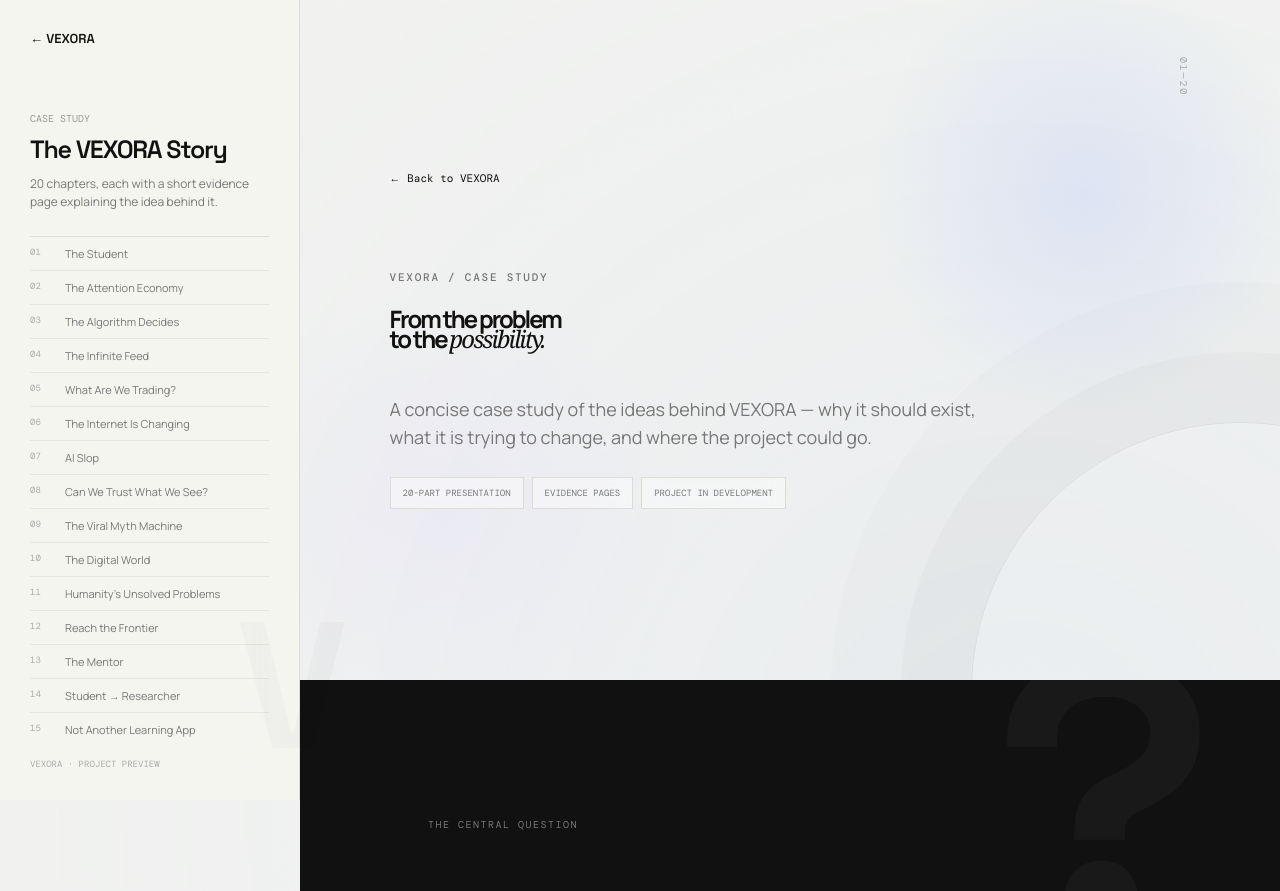
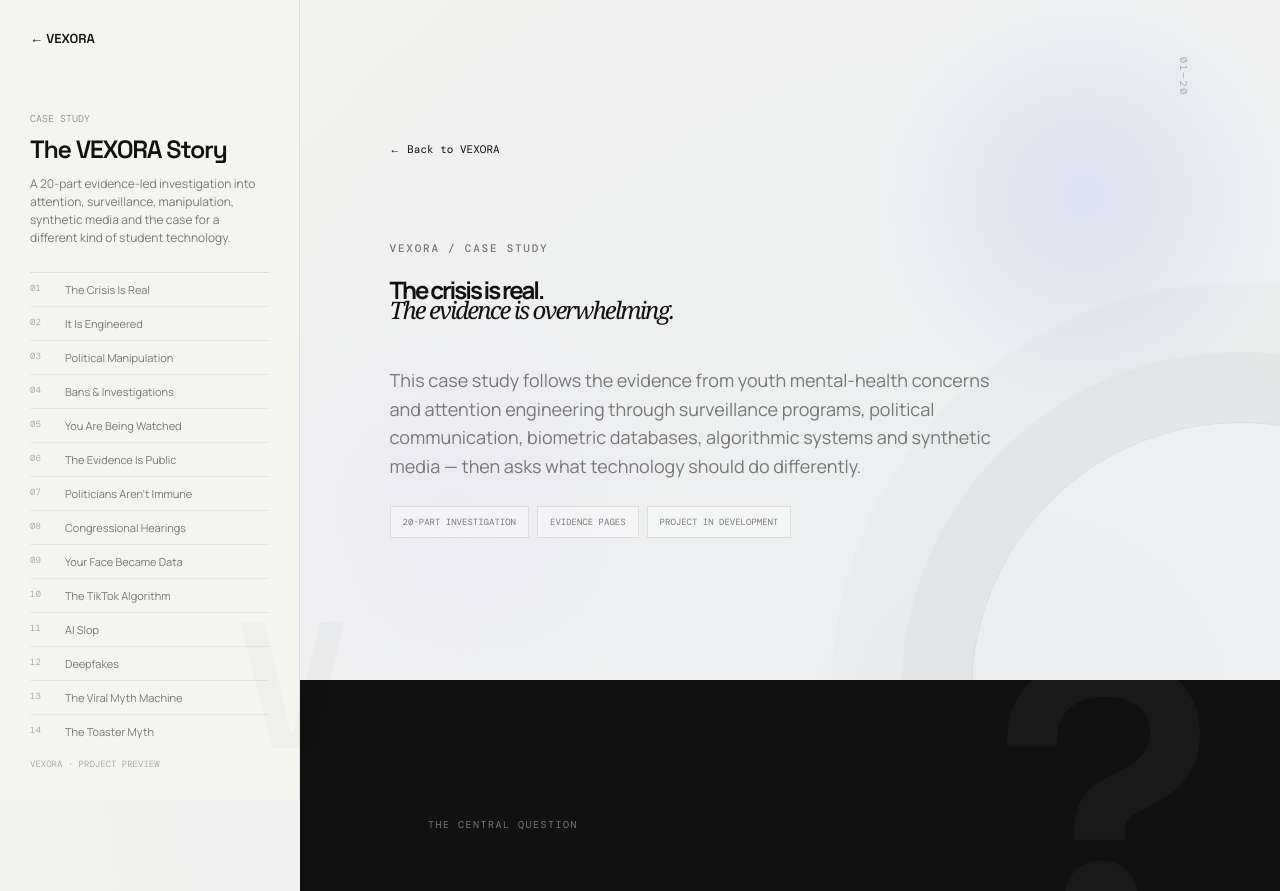
Before and after one commit to Thiviyan001/vexora-platform, a Next.js app: page /case-study in a window 1280 px wide. Shown: the top 891 px of the page. Built offline with nearby package versions, Linux system fonts and the light colour scheme.

Commit message:
Reframe case study around evidence-led digital crisis

```diff
--- a/app/case-study/page.tsx
+++ b/app/case-study/page.tsx
@@ -1,21 +1,44 @@
 import Link from "next/link";
 
 const chapters = [
-  ["01", "The Student", "The everyday attention problem"], ["02", "The Attention Economy", "Why time became the product"], ["03", "The Algorithm Decides", "Recommendation shapes discovery"], ["04", "The Infinite Feed", "Instagram, TikTok and endless scroll"], ["05", "What Are We Trading?", "Convenience versus attention"], ["06", "The Internet Is Changing", "A new information environment"], ["07", "AI Slop", "When content becomes infinite"], ["08", "Can We Trust What We See?", "Verification in the AI era"], ["09", "The Viral Myth Machine", "Viral does not mean verified"], ["10", "The Digital World", "Cybercrime, scams and safety"], ["11", "Humanity's Unsolved Problems", "Questions still at the frontier"], ["12", "Reach the Frontier", "Students beyond their classroom"], ["13", "The Mentor", "A future direction for guidance"], ["14", "Student → Researcher", "From learning to discovery"], ["15", "Not Another Learning App", "Why VEXORA is an ecosystem"], ["16", "The VEXORA Ecosystem", "Learning, projects and opportunity"], ["17", "A Different Social Network", "Connection without attention traps"], ["18", "Consumption → Creation", "Build instead of endlessly scroll"], ["19", "A National Network", "Connecting student potential"], ["20", "The Future", "The long-term vision"],
+  ["01", "The Crisis Is Real", "Mental health, attention and the evidence"],
+  ["02", "It Is Engineered", "Products are designed around measurable attention"],
+  ["03", "Political Manipulation", "When information systems meet elections"],
+  ["04", "Bans & Investigations", "Governments are no longer ignoring the problem"],
+  ["05", "You Are Being Watched", "PRISM, XKEYSCORE and digital surveillance"],
+  ["06", "The Evidence Is Public", "Official records, hearings and investigations"],
+  ["07", "Politicians Aren't Immune", "Trump, Harris and the attention battlefield"],
+  ["08", "Congressional Hearings", "Platforms questioned in public"],
+  ["09", "Your Face Became Data", "Clearview AI and biometric surveillance"],
+  ["10", "The TikTok Algorithm", "The 2024 internal-document revelations"],
+  ["11", "AI Slop", "When synthetic content becomes infinite"],
+  ["12", "Deepfakes", "When seeing is no longer enough"],
+  ["13", "The Viral Myth Machine", "Why repetition can beat verification"],
+  ["14", "The Toaster Myth", "A case study in invented internet history"],
+  ["15", "Your Brain Has Been Rewired", "Attention, novelty and reinforcement"],
+  ["16", "The Psychological Evidence", "APA, youth development and platform design"],
+  ["17", "Why Existing Platforms Won't Fix It", "The incentive problem"],
+  ["18", "Introducing VEXORA", "A student success ecosystem"],
+  ["19", "How VEXORA Changes Everything", "Progress instead of retention"],
+  ["20", "The Question", "The choice is whether we act"],
 ] as const;
 
 const groups = [
-  ["student", "01–05", "The problem starts with attention", 1, 5], ["internet", "06–10", "The information environment is changing", 6, 10], ["frontier", "11–14", "What if students could reach the frontier?", 11, 14], ["ecosystem", "15–16", "Students don't need another place to consume", 15, 16], ["network", "17–19", "A different kind of network", 17, 19], ["future", "20", "The future is a direction, not a finished product", 20, 20],
+  ["crisis", "01–04", "The crisis is real — and measurable", 1, 4],
+  ["surveillance", "05–10", "The systems behind the screen", 5, 10],
+  ["synthetic", "11–16", "When information itself becomes unstable", 11, 16],
+  ["solution", "17–19", "Why VEXORA exists", 17, 19],
+  ["future", "20", "The decision", 20, 20],
 ] as const;
 
 export default function CaseStudy() {
   return <main className="case-page">
-    <aside className="case-sidebar"><Link href="/" className="sidebar-brand">← VEXORA</Link><p className="sidebar-kicker">Case study</p><h2>The VEXORA Story</h2><p className="sidebar-copy">20 chapters, each with a short evidence page explaining the idea behind it.</p><nav className="toc">{chapters.map(([number,title])=><Link href={`/case-study/${number}`} key={number}><span>{number}</span>{title}</Link>)}</nav><small>VEXORA · Project preview</small></aside>
+    <aside className="case-sidebar"><Link href="/" className="sidebar-brand">← VEXORA</Link><p className="sidebar-kicker">Case study</p><h2>The VEXORA Story</h2><p className="sidebar-copy">A 20-part evidence-led investigation into attention, surveillance, manipulation, synthetic media and the case for a different kind of student technology.</p><nav className="toc">{chapters.map(([number,title])=><Link href={`/case-study/${number}`} key={number}><span>{number}</span>{title}</Link>)}</nav><small>VEXORA · Project preview</small></aside>
     <div className="case-content">
-      <section className="case-hero section-pad"><Link href="/" className="back-link">← Back to VEXORA</Link><p className="eyebrow">VEXORA / Case Study</p><h1>From the problem<br/>to the <em>possibility.</em></h1><p>A concise case study of the ideas behind VEXORA — why it should exist, what it is trying to change, and where the project could go.</p><div className="case-chips"><span>20-part presentation</span><span>Evidence pages</span><span>Project in development</span></div></section>
-      <section className="question-block"><p>THE CENTRAL QUESTION</p><h2>What if technology helped students <em>accomplish more</em> instead of simply keeping them online longer?</h2></section>
-      {groups.map(([id,range,title,start,end])=><section className={`chapter-group ${id}`} key={id}><div className="group-intro"><span>{range}</span><h2>{title}</h2></div><div className="chapter-list">{chapters.filter(([number])=>{const n=Number(number);return n>=start&&n<=end}).map(([number,title,description])=><Link href={`/case-study/${number}`} id={`slide-${number}`} className="chapter" key={number}><span className="chapter-number">{number}</span><div><h3>{title}</h3><p>{description}</p><small>Open evidence page →</small></div><span className="chapter-arrow">↗</span></Link>)}</div></section>)}
-      <section className="case-ending section-pad"><p className="eyebrow">The idea</p><h2>Learn. Build. Lead.<br/><em>Shape the future.</em></h2><p>This is the idea VEXORA is being built around. The next chapter is turning the vision into something students can actually use.</p><Link href="/" className="button button-dark">Return to the project ↗</Link></section>
+      <section className="case-hero section-pad"><Link href="/" className="back-link">← Back to VEXORA</Link><p className="eyebrow">VEXORA / CASE STUDY</p><h1>The crisis is real.<br/><em>The evidence is overwhelming.</em></h1><p>This case study follows the evidence from youth mental-health concerns and attention engineering through surveillance programs, political communication, biometric databases, algorithmic systems and synthetic media — then asks what technology should do differently.</p><div className="case-chips"><span>20-part investigation</span><span>Evidence pages</span><span>Project in development</span></div></section>
+      <section className="question-block"><p>THE CENTRAL QUESTION</p><h2>What happens when the systems built to capture human attention become the environment in which a generation learns, thinks, communicates and grows?</h2></section>
+      {groups.map(([id,range,title,start,end])=><section className={`chapter-group ${id}`} key={id}><div className="group-intro"><span>{range}</span><h2>{title}</h2></div><div className="chapter-list">{chapters.filter(([number])=>{const n=Number(number);return n>=start&&n<=end}).map(([number,title,description])=><Link href={`/case-study/${number}`} id={`slide-${number}`} className="chapter" key={number}><span className="chapter-number">{number}</span><div><h3>{title}</h3><p>{description}</p><small>Open detailed evidence →</small></div><span className="chapter-arrow">↗</span></Link>)}</div></section>)}
+      <section className="case-ending section-pad"><p className="eyebrow">The idea</p><h2>Learn. Build. Lead.<br/><em>Shape the future.</em></h2><p>VEXORA is the proposed response: a student ecosystem designed around capability, opportunity, creation and intentional connection rather than maximizing time spent inside the product.</p><Link href="/" className="button button-dark">Return to the project ↗</Link></section>
     </div>
   </main>;
 }
```
